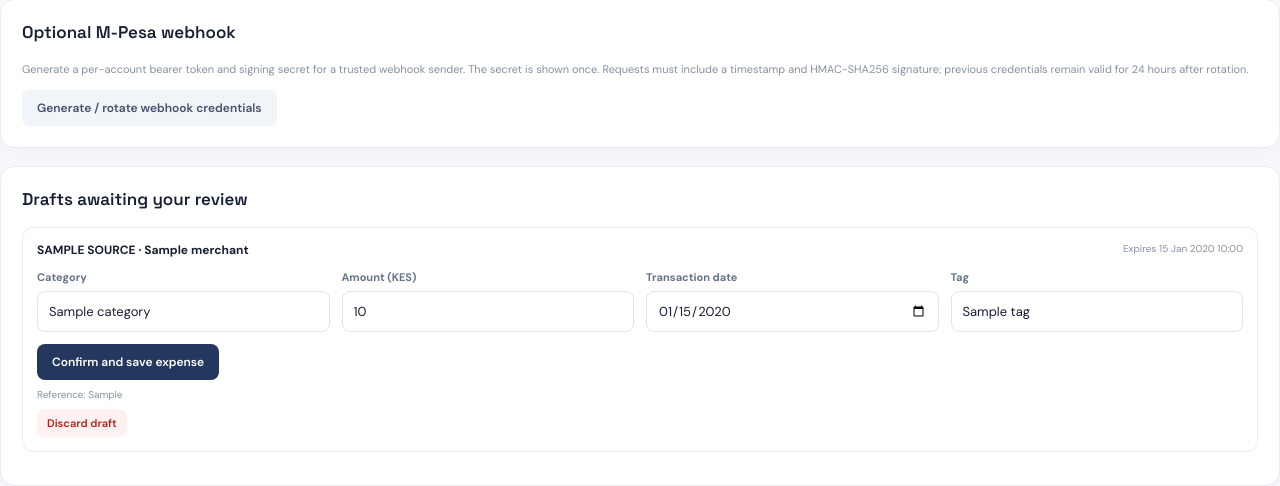
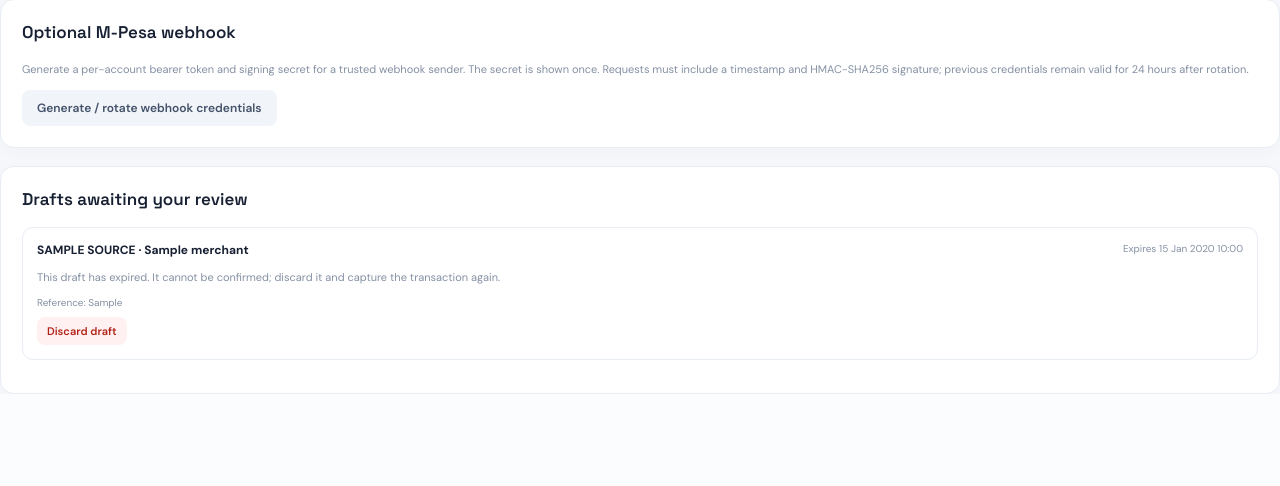
Before and after one commit to robinmwaniki/Student-finance-manager, a Laravel app: template resources/views/finance/expenses/capture.blade.php in a window 1280 px wide. Shown: the part 451-937 px from the top of the page. After the commit the page ends 845 px from the top, so only its background shows below. Run offline with Laravel 12, Linux system fonts and the light colour scheme; the template is opened without the code that fills it: most values are stand-ins (such as "Sample title", 1, 10 or a date in 2020).

Commit message:
fix(capture): prevent confirming expired drafts from the UI

```diff
--- a/resources/views/finance/expenses/capture.blade.php
+++ b/resources/views/finance/expenses/capture.blade.php
@@ -71,6 +71,9 @@
                 <strong style="font-size:12px">{{ strtoupper($draft->source) }} · {{ $draft->merchant ?: 'Unidentified merchant' }}</strong>
                 <span class="muted" style="font-size:10px">Expires {{ $draft->expires_at?->format('d M Y H:i') }}</span>
             </div>
+            @if($draft->expires_at?->isPast())
+                <p class="muted" style="font-size:11px;margin:12px 0">This draft has expired. It cannot be confirmed; discard it and capture the transaction again.</p>
+            @else
             <form method="POST" action="{{ route('expense-capture.confirm', $draft) }}" class="form-grid" style="margin-top:12px">
                 @csrf
                 <input type="hidden" name="lock_version" value="{{ $draft->lock_version }}">
@@ -80,6 +83,7 @@
                 <div class="field"><label>Tag</label><input name="tag" maxlength="50" value="{{ old('tag', $draft->tag) }}"></div>
                 <div><button class="btn" type="submit">Confirm and save expense</button></div>
             </form>
+            @endif
             @if($draft->source_reference)<p class="muted" style="font-size:10px;margin:8px 0 0">Reference: {{ $draft->source_reference }}</p>@endif
             <form method="POST" action="{{ route('expense-capture.discard', $draft) }}" style="margin-top:8px">@csrf @method('DELETE')<input type="hidden" name="lock_version" value="{{ $draft->lock_version }}"><button class="btn btn-danger btn-small" type="submit">Discard draft</button></form>
         </article>
```
